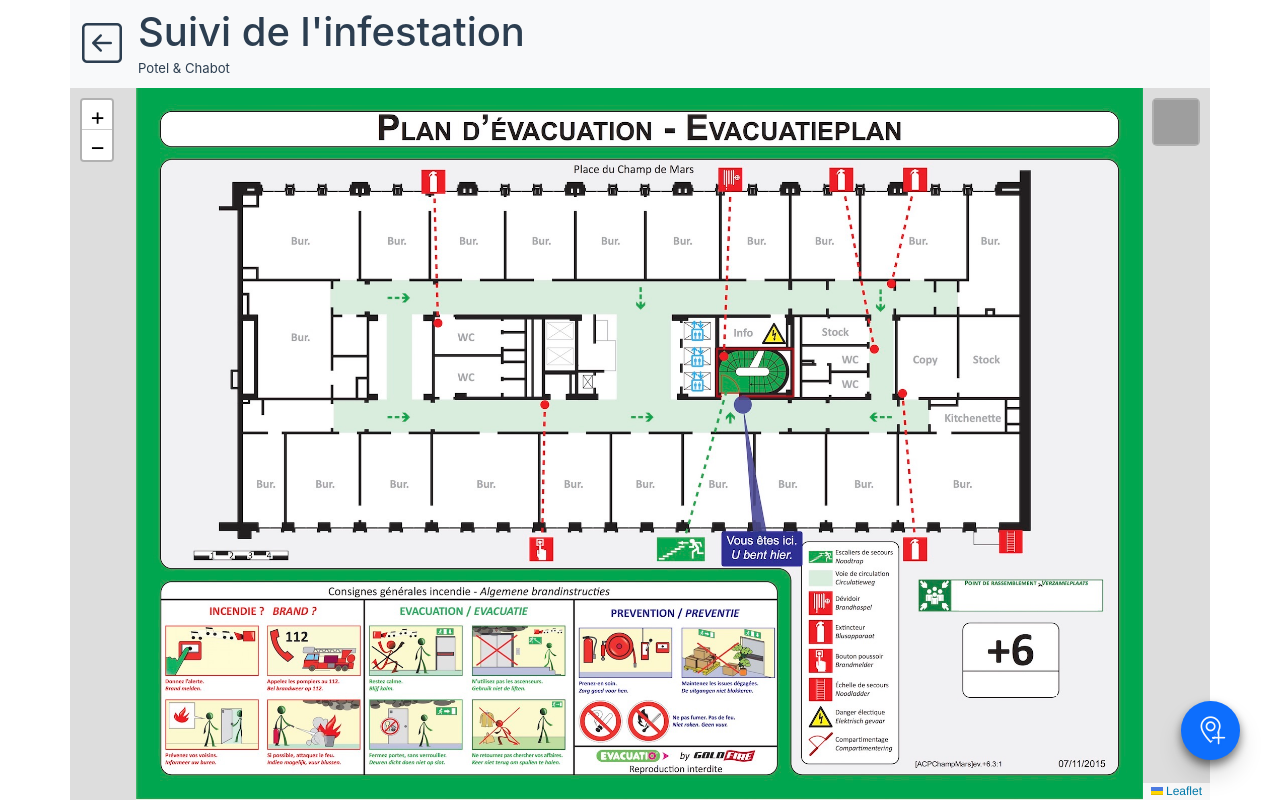
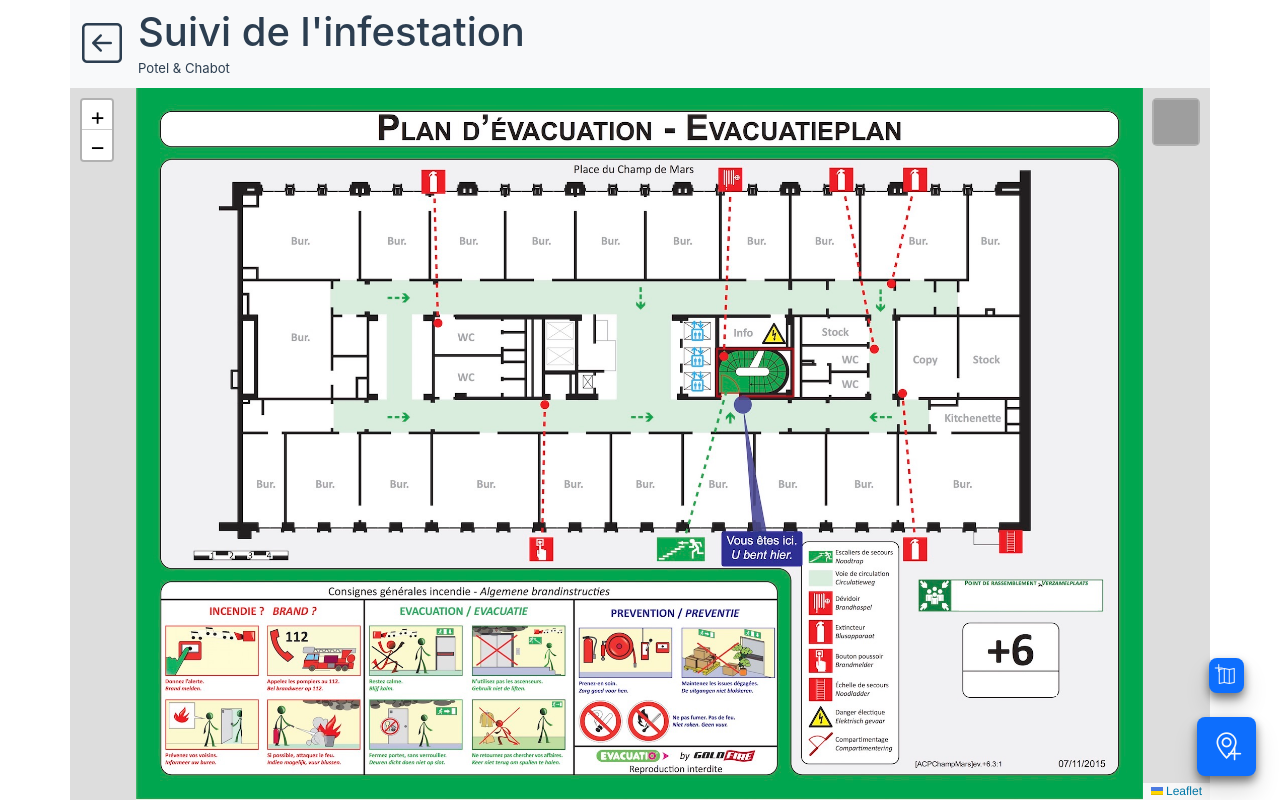
Before and after one commit to 24eme/OpenCarto, a Vue app: page / in a window 1280 px wide. Built offline with nearby package versions, Linux system fonts and the light colour scheme; grey boxes are pictures that could not be loaded.

Commit message:
fab mini ajout carte
(pour pas "perdre" la fonctionnalité)

```diff
--- a/src/views/HomeView.vue
+++ b/src/views/HomeView.vue
@@ -50,6 +50,12 @@ const selectedPoint = ref(null);
                     <i class="bi bi-plus stack stack-be"></i>
                 </i>
             </RouterLink>
+
+            <div class="fab mini" @click="modaleOuverte = true">
+                <i class="d-flex position-relative bi bi-map lh-1">
+                    <i class="bi bi-plus stack stack-be"></i>
+                </i>
+            </div>
         </div>
 
         <TableInfoPoint
@@ -62,7 +68,7 @@ const selectedPoint = ref(null);
 
 <style>
 .fabs {
-    --_viewport-margin: 5vmin;
+    --_viewport-margin: 3vmin;
 
     position: fixed;
     z-index: 1000;
@@ -76,11 +82,15 @@ const selectedPoint = ref(null);
     gap: var(--_viewport-margin);
 }
 
+.fab.mini {
+    --_size: 1.2rem;
+}
+
 .fab {
     --_size: 2rem;
 
     padding: calc(var(--_size) / 2);
-    border-radius: 50%;
+    border-radius: var(--bs-border-radius-lg);
     aspect-ratio: 1;
 
     box-shadow:
@@ -109,10 +119,10 @@ const selectedPoint = ref(null);
         &.stack {
             position: absolute;
             text-shadow:
-                -2px -2px 0 var(--bs-primary),
-                2px -2px 0 var(--bs-primary),
-                -2px 2px 0 var(--bs-primary),
-                2px 2px 0 var(--bs-primary);
+                -2px -2px 0 inherit,
+                2px -2px 0 inherit,
+                -2px 2px 0 inherit,
+                2px 2px 0 inherit;
         }
 
         &.stack-be {
```
